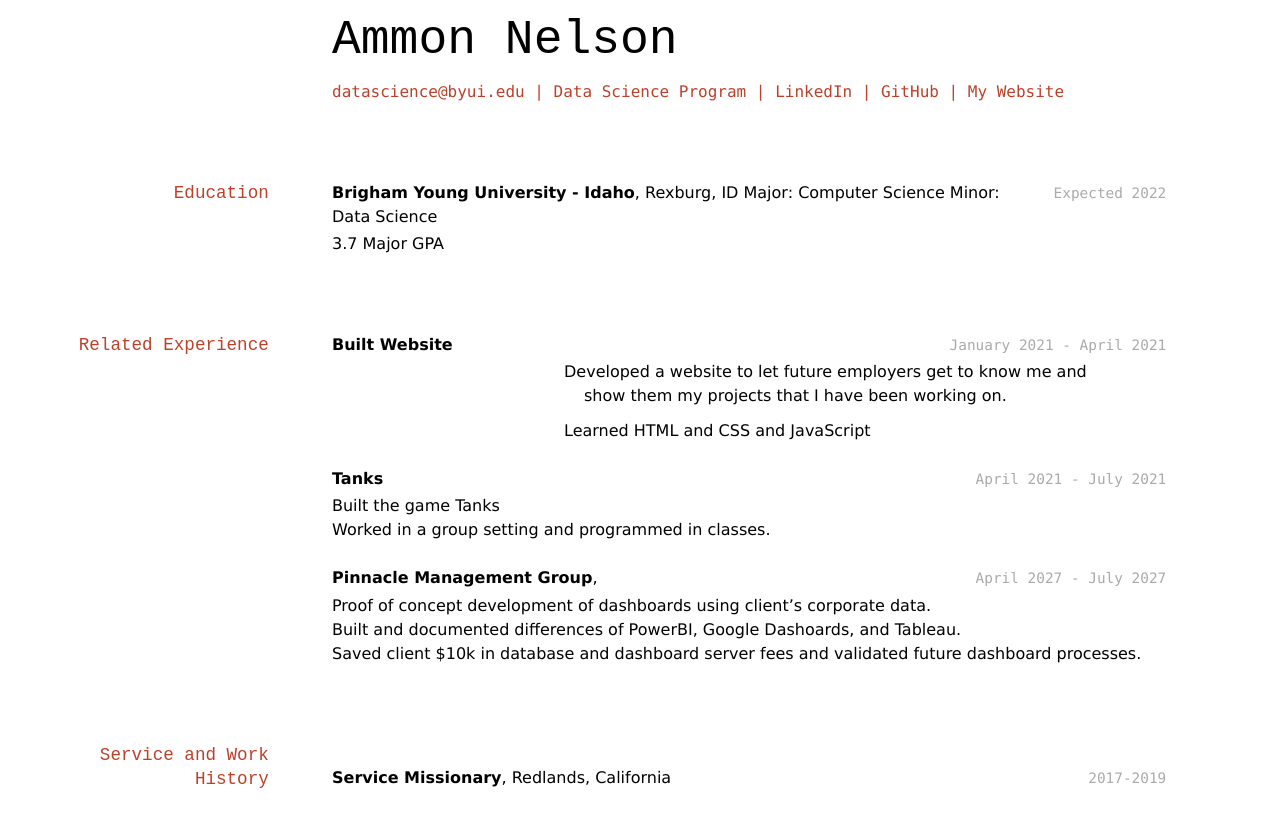
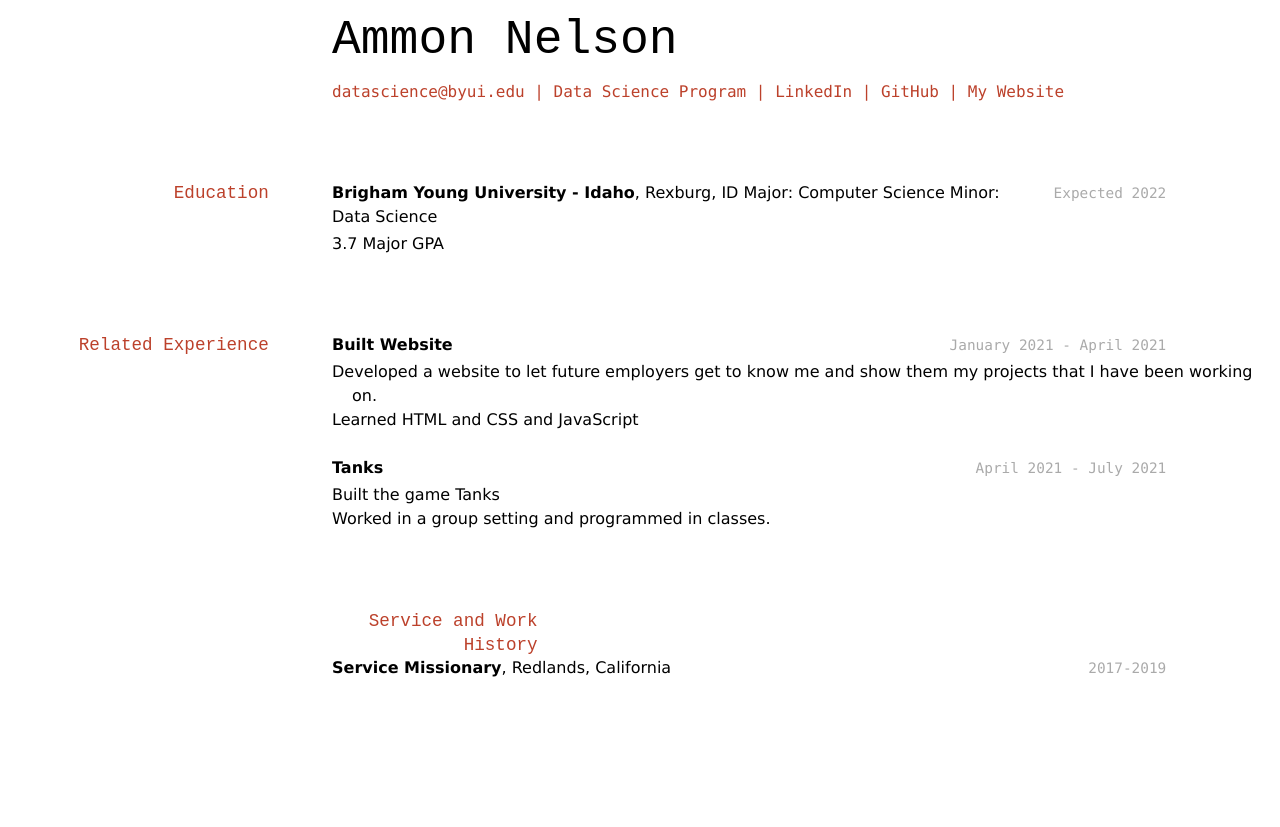
Before and after one commit to byuids-resumes/AmmonNelson_resume, a Jekyll site: the page built from docs/index.md, in a window 1280 px wide. Shown: the top 827 px of the page. Built offline with Jekyll 4.4.1, drawn with Linux system fonts in a browser that asks for light colours.

Commit message:
changes 2.0

```diff
--- a/docs/index.md
+++ b/docs/index.md
@@ -21,12 +21,9 @@ Minor: Data Science
 
 
 ## Related Experience
-
 `January 2021 - April 2021`
 __Built Website__
-
 - Developed a website to let future employers get to know me and show them my projects that I have been working on.
-
 - Learned HTML and CSS and JavaScript
 
 `April 2021 - July 2021`
@@ -34,15 +31,6 @@ __Tanks__
 
 - Built the game Tanks
 - Worked in a group setting and programmed in classes.
-
-`April 2027 - July 2027`
-__Pinnacle Management Group__,
-
-- Proof of concept development of dashboards using client's corporate data.
-- Built and documented differences of PowerBI, Google Dashoards, and Tableau.
-- Saved client $10k in database and dashboard server fees and validated future dashboard processes.
-
-
 ## Service and Work History
 
 `2017-2019`
```
